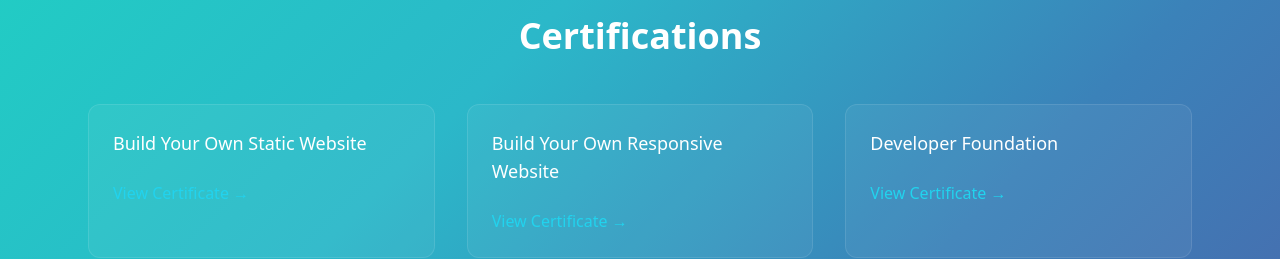
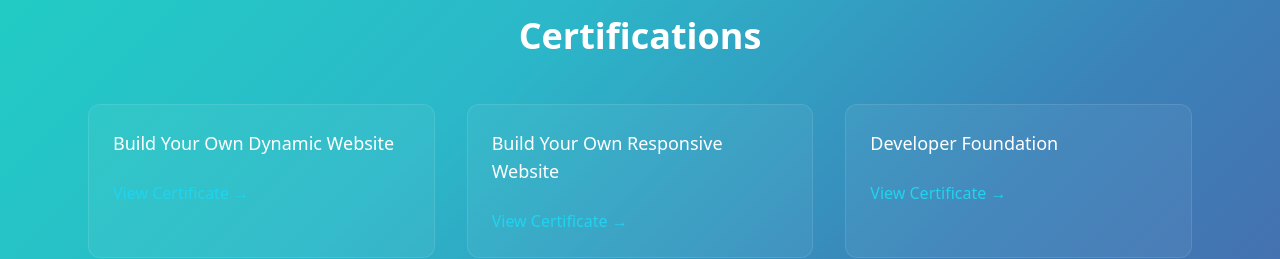
Before and after one commit to Mahendra13185/MyPortfolio, a React (Create React App) app: page / in a window 1280 px wide. Shown: the part 2560-2819 px from the top of the page. Built offline with nearby package versions, Linux system fonts and the light colour scheme.

Commit message:
changed name of pdf

```diff
--- a/src/components/Body.js
+++ b/src/components/Body.js
@@ -217,7 +217,7 @@ const Body = () => {
 
               {[
                 {
-                  title: "Build Your Own Static Website",
+                  title: "Build Your Own Dynamic Website",
                   file: "/certificates/Build-your-own-static-website.pdf",
                 },
                 {
```
